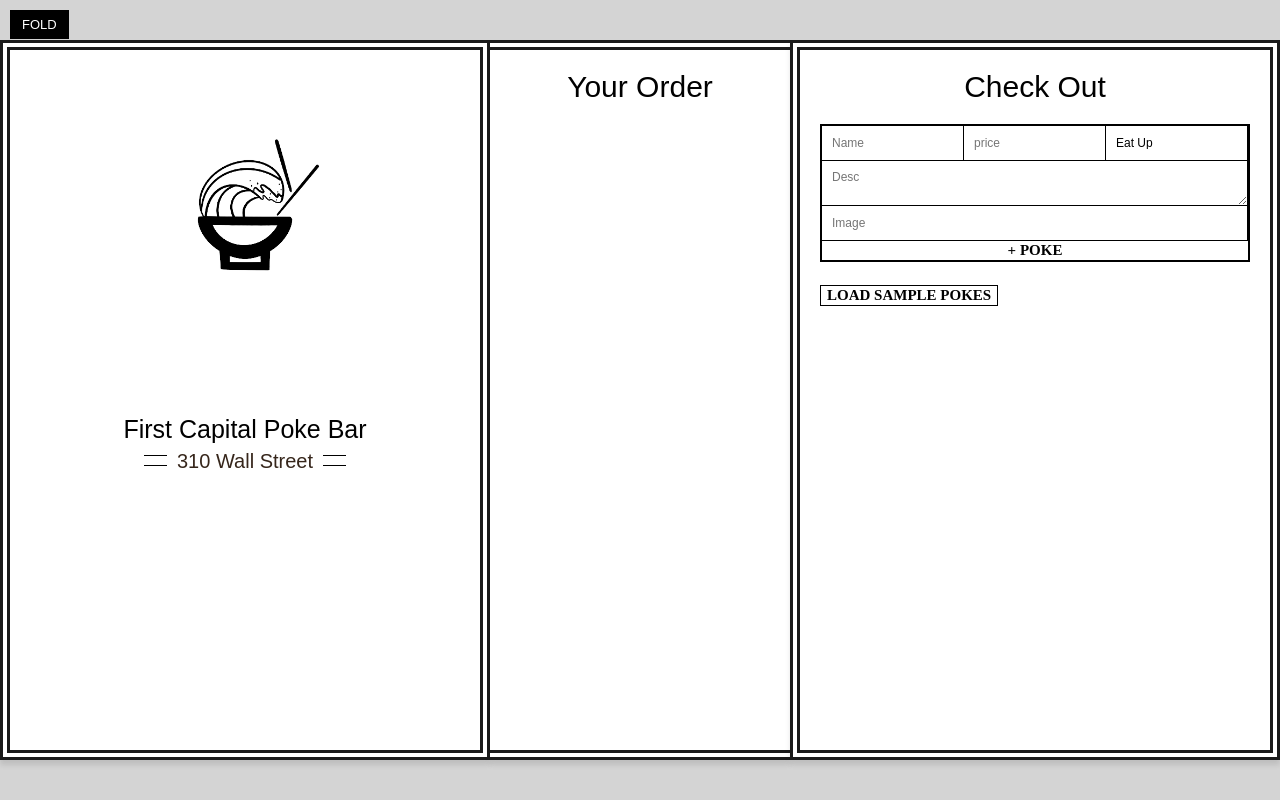
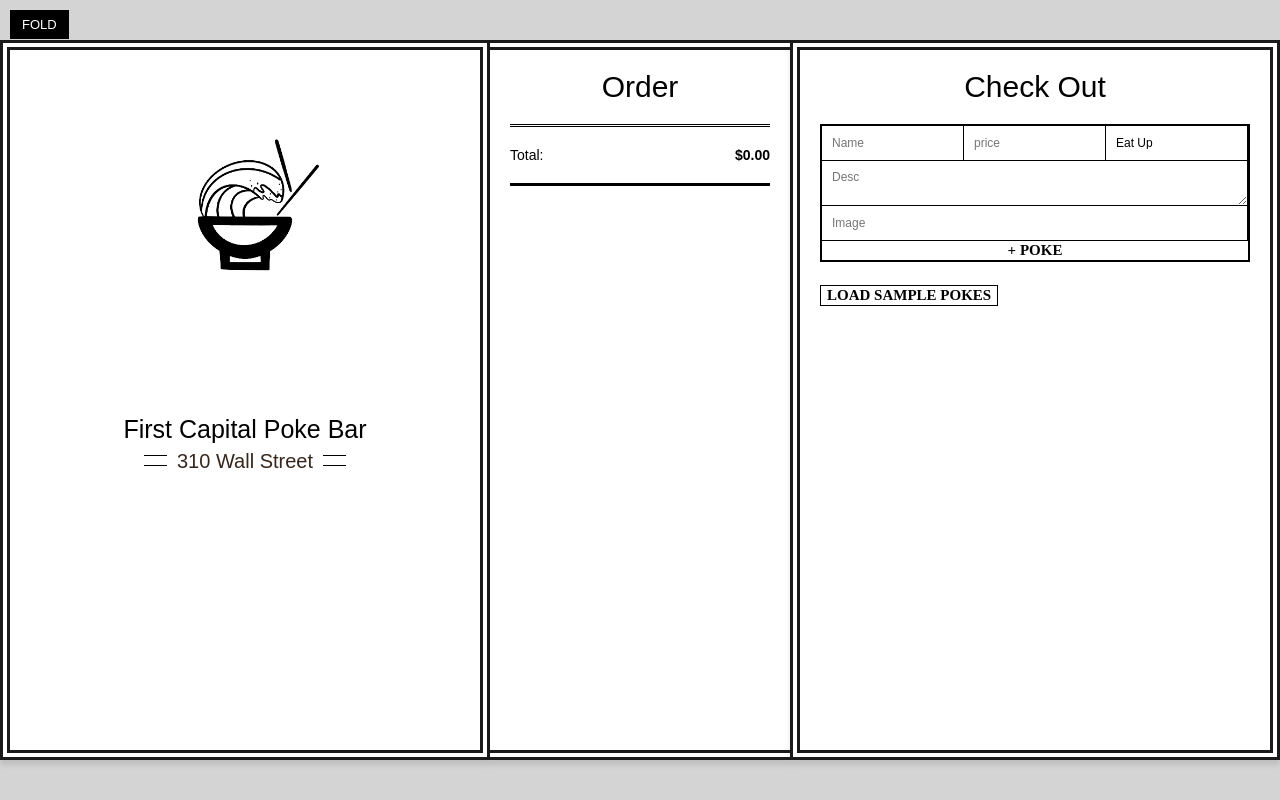
Before and after one commit to desknor/pokebar, a React (Create React App) app: page / in a window 1280 px wide. Both pictures are taken after a click on the button "VISIT LOCATION ->". Built offline with nearby package versions, Linux system fonts and the light colour scheme; a web font is replaced by a local one.

Commit message:
created total ui

```diff
--- a/src/App.js
+++ b/src/App.js
@@ -48,7 +48,7 @@
             ))}
           </ul>
         </div>
-        <Order />
+        <Order pokes={this.state.pokes} order={this.state.order} />
         <CheckOut addPoke={this.addPoke} loadSamplePokes={this.loadSamplePokes}/>
       </div>
     )
--- a/src/components/Order.js
+++ b/src/components/Order.js
@@ -1,10 +1,43 @@
 import React from 'react';
+import {formatPrice} from '../helper';
 
 class Order extends React.Component {
+  renderOrder = (key) => {
+    const poke = this.props.pokes[key];
+    const count = this.props.order[key];
+    const isAvailable = poke.status === 'available';
+    if (!isAvailable) {
+      return <li key={key}>
+        Sorry {poke ? poke.name : 'poke'} No longer available
+      </li>
+    }
+    return (
+      <li key={key}>
+        {poke.name}
+        {formatPrice(count * poke.price)}
+      </li>
+    );
+  };
+
   render() {
+    const orderIds = Object.keys(this.props.order);
+    const total = orderIds.reduce((prevTotal, key) => {
+      const poke = this.props.pokes[key];
+      const count = this.props.order[key];
+      const isAvailable = poke && poke.status === 'available';
+      if (isAvailable) {
+        return prevTotal + (count * poke.price);
+      }
+      return prevTotal
+    }, 0);
     return (
-      <div className="order">
-        <h2>Your Order</h2>
+      <div className="order-wrap">
+        <h2>Order</h2>
+        <ul className="order">{orderIds.map(this.renderOrder)}</ul>
+          <div className="total">
+            Total:
+            <strong>{formatPrice(total)}</strong>
+          </div>
       </div>
     )
   }
```
